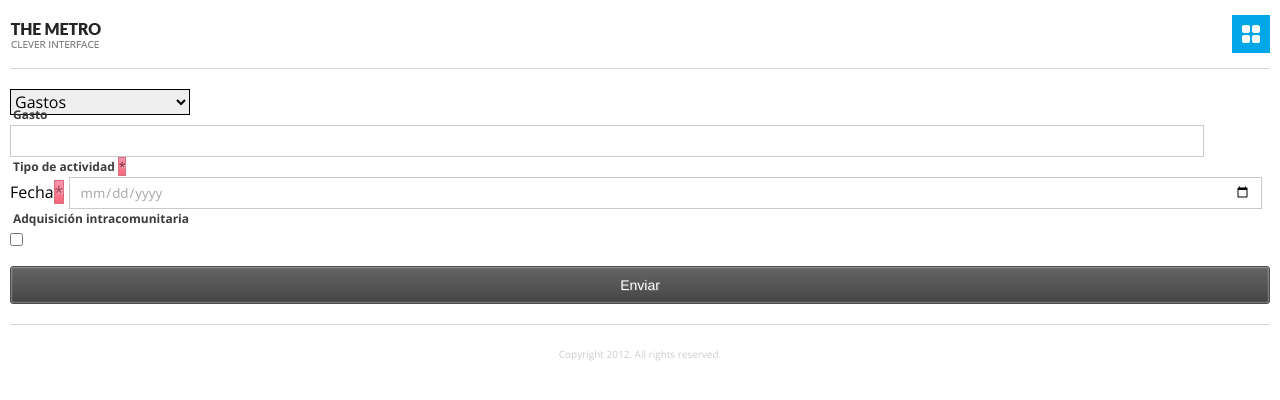
After one commit to criszamora/czamoraweb, a Django app: template templates/gastosingresos.html in a window 1280 px wide. The commit adds this page. Shown: the top 400 px of the page. Run offline with Django 3.2, Linux system fonts and the light colour scheme; the template is opened without the code that fills it, so the values that code supplies are empty; parts of the project's set-up code (start-up, migrations or seed data) failed here and were passed over.

Commit message:
Agregado url gasto e ingreso en la web

```diff
--- /dev/null
+++ b/prestatic/scripts/gastosingresos.js
@@ -0,0 +1,42 @@
+jQuery().ready(function(){
+    jQuery("select[name=gastosingresos]").change(function(){
+        if (jQuery(this).val()=="0"){
+            jQuery("label[for=gasto]").text("Gasto");
+            jQuery("label[for=recargoequivalencia]").text("Adquisición intracomunitaria")
+            jQuery("#casillaextra").attr("name","adquisicionintracomunitaria")
+            jQuery("#formulario").attr("action", "gasto");
+            jQuery("#tipoactividad").empty();
+            //Descargamos las actividades
+            peticion("actividades",function(respuesta){
+     		if(respuesta.error == errores.ok){
+     			for (var i = 0; i < respuesta.listaactividades.length; i++){
+                            if (respuesta.listaactividades[i].id==-1){
+                                continue;
+                            }
+     				var input = "<span class=\"checkbox_tipoactividad\"><input value=\""+respuesta.listaactividades[i].id+"\" name=\"tipoactividad\" type=\"radio\" >"+respuesta.listaactividades[i].actividad;
+     				jQuery("div#tipoactividad").append(input);
+     			}
+     		}
+     	});
+        }else{
+             jQuery("label[for=gasto]").text("Ingreso");
+             jQuery("label[for=recargoequivalencia]").text("Recargo de equivalencia")
+             jQuery("#casillaextra").attr("name","recargoequivalencia")
+             jQuery("#formulario").attr("action", "ingreso")
+        }
+    }).change();
+
+    //TODO validar todos los campos anteriores
+    jQuery("#contactSubmitBtn").click(function(){
+        var action = jQuery("#formulario").attr("action")
+        peticion(action,function(respuesta){
+            if (respuesta.error == errores.ok){
+                alert("operacion realizada")
+            }else
+                alert("error"+respuesta.error)
+        }, {metodo:"post", datos:jQuery("#formulario").serialize()});
+    });
+
+
+
+});
--- a/prestatic/scripts/menu.js
+++ b/prestatic/scripts/menu.js
@@ -1,4 +1,3 @@
 jQuery().ready(function(){
-    alert("hola")
     jQuery(".deploy-navigation").click()
 });
--- a/prestatic/scripts/registrarse.js
+++ b/prestatic/scripts/registrarse.js
@@ -65,7 +65,7 @@ jQuery().ready(function(){
 
      	//Descargamos las actividades
      	peticion("actividades",function(respuesta){
-     		if(respuesta.error == 0){
+     		if(respuesta.error == errores.ok){
      			for (var i = 0; i < respuesta.listaactividades.length; i++){
      				var input = "<span class=\"checkbox_tipoactividad\"><input value=\""+respuesta.listaactividades[i].id+"\" name=\"tipoactividad\" type=\"checkbox\" >"+respuesta.listaactividades[i].actividad;
      				jQuery("div.tipoactividades").append(input);
--- a/prestatic/style/style.css
+++ b/prestatic/style/style.css
@@ -1188,3 +1188,12 @@ label#message_label{
 	-webkit-box-shadow: 0px 1px 1px 1px rgba(0, 0, 0, 0.2);
 	box-shadow: 0px 1px 1px 1px rgba(0, 0, 0, 0.2);
 }
+
+.desplegable{
+        font-size: 16px;
+        height: 30 px;
+        width: 180px;
+        border-style:solid;
+        border-width:1px;
+
+}
--- /dev/null
+++ b/templates/gastosingresos.html
@@ -0,0 +1,93 @@
+<!DOCTYPE html>
+{% load static %}
+{% get_static_prefix as STATIC_PREFIX %}
+<head>
+<meta http-equiv="Content-Type" content="text/html; charset=utf-8" />
+<meta name="viewport" content="user-scalable=no, initial-scale=1.0, maximum-scale=1.0"/>
+<link rel="apple-touch-icon" sizes="114x114" href="{{ STATIC_PREFIX }}/images/splash/splash-icon.png">
+<link rel="apple-touch-startup-image" href="{{ STATIC_PREFIX }}/images/splash/splash-screen.png" media="screen and (max-device-width: 320px)" />
+<link rel="apple-touch-startup-image" href="{{ STATIC_PREFIX }}/images/splash/splash-screen@2x.png" media="(max-device-width: 480px) and (-webkit-min-device-pixel-ratio: 2)" />
+<link rel="apple-touch-startup-image" href="{{ STATIC_PREFIX }}/images/splash/splash-screen@3x.png" sizes="640x1096">
+<meta name="apple-mobile-web-app-capable" content="yes"/>
+<title>The Metro | Mobile Template</title>
+<link href="{{ STATIC_PREFIX }}/style/style.css" rel="stylesheet" type="text/css">
+<link href="{{ STATIC_PREFIX }}/style/color.css" rel="stylesheet" type="text/css">
+<link href="{{ STATIC_PREFIX }}/style/buttons.css" rel="stylesheet" type="text/css">
+<link href="{{ STATIC_PREFIX }}/style/retina.css" media="only screen and (-webkit-min-device-pixel-ratio: 2)" rel="stylesheet" />
+<link href="{{ STATIC_PREFIX }}/style/slider.css" rel="stylesheet" type="text/css">
+<link href="{{ STATIC_PREFIX }}/style/photoswipe.css" rel="stylesheet" type="text/css">
+<link href="{{ STATIC_PREFIX }}/style/touchTouch.css" rel="stylesheet" type="text/css">
+
+<script src="{{ STATIC_PREFIX }}jquery-1.10.2.js"></script>
+
+  <script type="text/javascript" src="{{ STATIC_PREFIX }}/funciones.js"></script>
+  <script type="text/javascript" src="{{ STATIC_PREFIX }}/errores.js"></script>
+<script src="{{ STATIC_PREFIX }}/scripts/gastosingresos.js" type="text/javascript"></script>
+<script src="{{ STATIC_PREFIX }}/scripts/swipe.js"></script>
+<script src="{{ STATIC_PREFIX }}/scripts/klass.min.js"></script>
+<script src="{{ STATIC_PREFIX }}/scripts/photoswipe.js"></script>
+<script src="{{ STATIC_PREFIX }}/scripts/touchTouch.js"></script>
+<script src="{{ STATIC_PREFIX }}/scripts/retina.js"></script>
+<script src="{{ STATIC_PREFIX }}/scripts/custom.js"></script>
+
+</head>
+
+<body>
+
+<div class="header">
+	<img src="{{ STATIC_PREFIX }}/images/logo.png" alt="img" class="logo replace-2x" width="91">
+    <a href="#" class="deploy-navigation"></a>
+    <a href="#" class="hide-navigation"></a>
+	<div class="clear"></div>
+</div>
+
+<div class="deployed-navigation">
+    <a href="/" id="ico1" class="navigation-icon home"> INICIO</a>
+</div>
+
+
+<div class="content">
+
+
+
+
+	<div class="decoration in-content"></div>
+
+        <div class="container">
+            <select name="gastosingresos" class="desplegable">
+                <option value="0">Gastos</option>
+                <option value="1">Ingresos</option>
+            </select>
+
+            <div class="contactForm" id="contactForm">
+              <form id="formulario">
+                   {% csrf_token %}
+                  <fieldset>
+                      <label for="gasto" class="etiqueta">Gastos</label>
+                      <input type="text" name="valor" id="gasto" value="" tabindex="1" size="30" class="obligatorio text-input" />
+                      <label for="tipoactividad" class="etiqueta">Tipo de actividad <span class="red">*</span></label>
+                      <div id ="tipoactividad"></div>
+                      <label for="email" class="fecha">Fecha<span class="red">*</span></label>
+                      <input type="date" name="fecha" id="fecha" value="" tabindex="1" class="obligatorio text-input" />
+                      <label for="recargoequivalencia" class="etiqueta">Recargo de Equivalencia</label>
+                      <input type="checkbox" name="recargoequivalencia" id="casillaextra">
+                      <p class="contact-button-house">
+                     <!--     <input type="submit" name="submitMessage" class="full-screen-button contactButton button black" id="contactSubmitBtn" value="Send"/>-->
+                     <input type="button" value="Enviar" name="enviar" class="full-screen-button contactButton button black" id="contactSubmitBtn"  />
+
+                      </p>
+                  </fieldset>
+              </form>
+          </div>
+        </div>
+	</div>
+
+</div>
+
+<div class="decoration"></div>
+
+<p class="center-text copyright">Copyright 2012. All rights reserved.</p>
+
+
+</body>
+</html>
--- a/templates/registro.html
+++ b/templates/registro.html
@@ -73,7 +73,7 @@
 					  <div style="display:none" class = "otra_actividad">
 					 <label for="Body">Nombre actividad <span class="red">*</span></label>
 					 <input type="text" name="nuevaactividad" id="nuevaactividad" value="" tabindex="1" class="text-input"  />
-				    <select name="tipoiva" style="width:80px; height:20px;border-style:solid; border-width:1px">
+				    <select name="tipoiva" class="desplegable">
 					<option value="4">4%</option>
 					<option value="10">10%</option>
 					<option value="21">21%</option>
--- a/urls.py
+++ b/urls.py
@@ -24,7 +24,8 @@ urlpatterns = patterns('',
 
     #HTML
     url(r'^$', 'mypfc.mipfc.views.inicio', name='inicio'),
-    url(r'^registro$', 'mypfc.mipfc.views.registro', name='registro')
+    url(r'^registro$', 'mypfc.mipfc.views.registro', name='registro'),
+    url(r'^gastosingresos$', 'mypfc.mipfc.views.gastosingresos', name='gastosingresos')
 
 
     # Examples:
```
Also changed, not shown: mipfc/views.py (+5 -3 lines).
